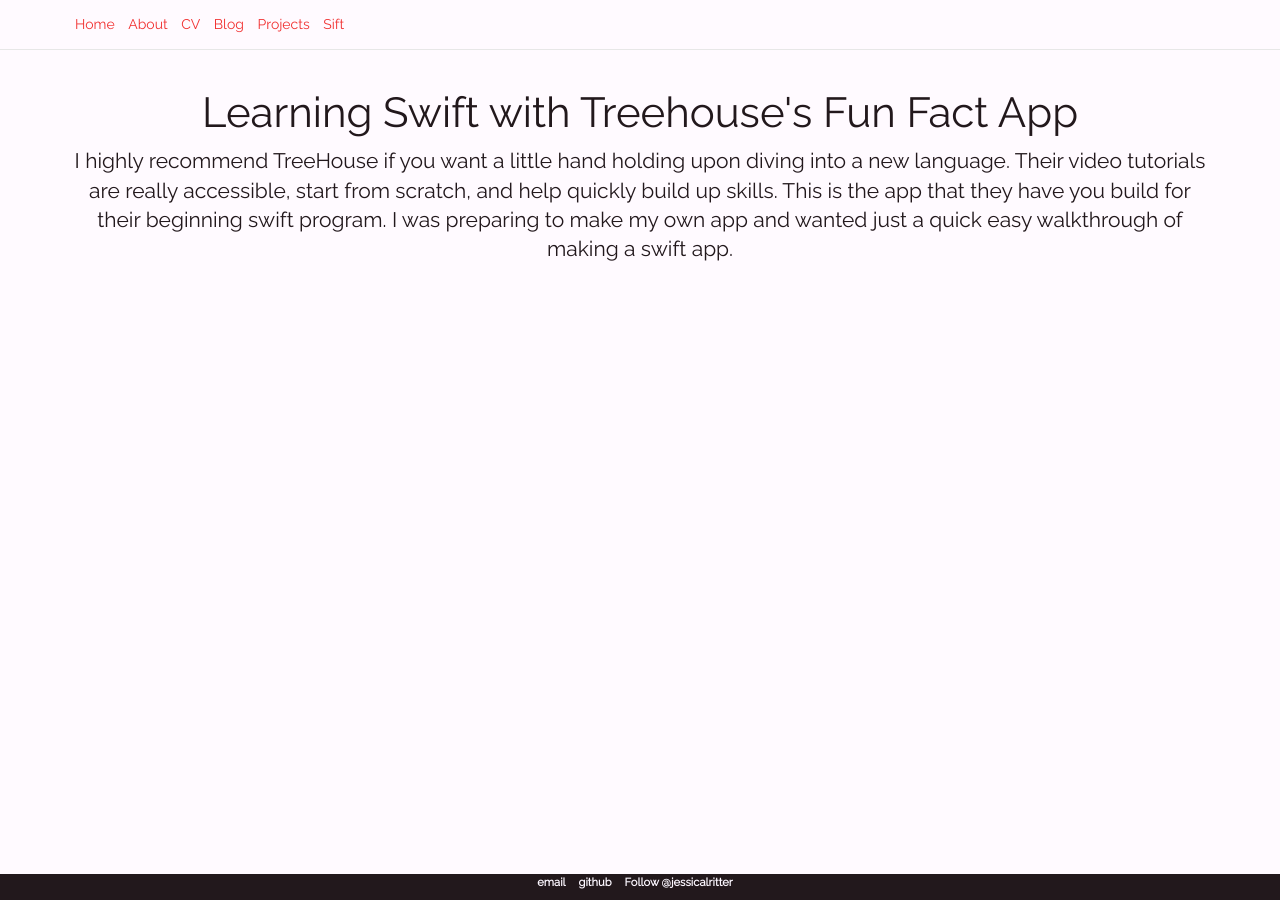
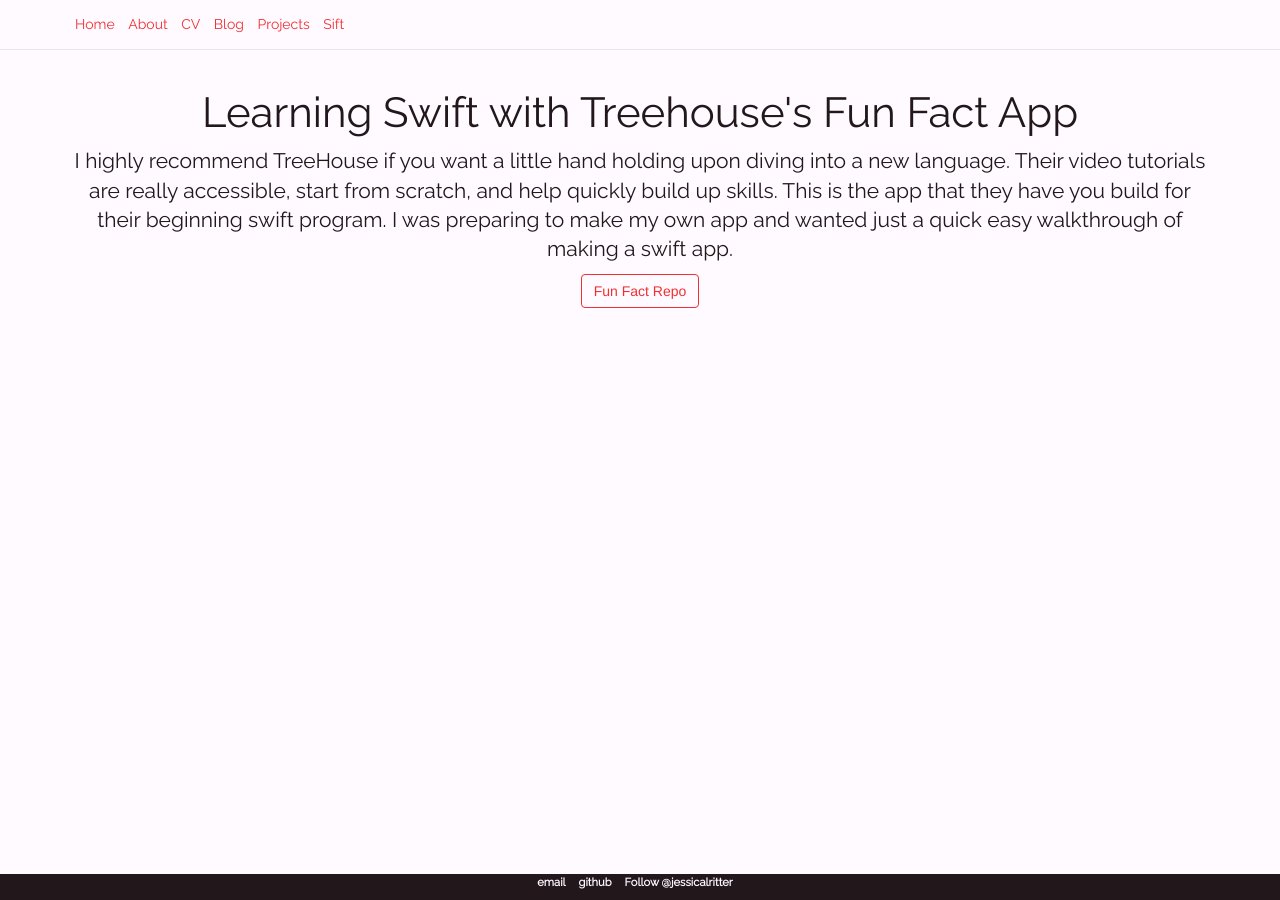
Before and after one commit to JessicaRitter/jessicaritter, a Jekyll site: the page built from projects/swift/treehousefactapp.html, in a window 1280 px wide. Built offline with Jekyll 4.4.1, drawn with Linux system fonts in a browser that asks for light colours; comment, search, counter and statistics services are not loaded.

Commit message:
treehousefactapp.html

```diff
--- a/projects/swift/treehousefactapp.html
+++ b/projects/swift/treehousefactapp.html
@@ -8,3 +8,4 @@
 Their video tutorials are really accessible, start from scratch, and help quickly build up skills.
 This is the app that they have you build for their beginning swift program. I was preparing to make my own app and wanted just a quick easy walkthrough of making a swift app.
 </p>
+<button type="button" class="btn btn-outline-primary"><a href="https://github.com/JessicaRitter/FunFacts">Fun Fact Repo</a></button>
```
